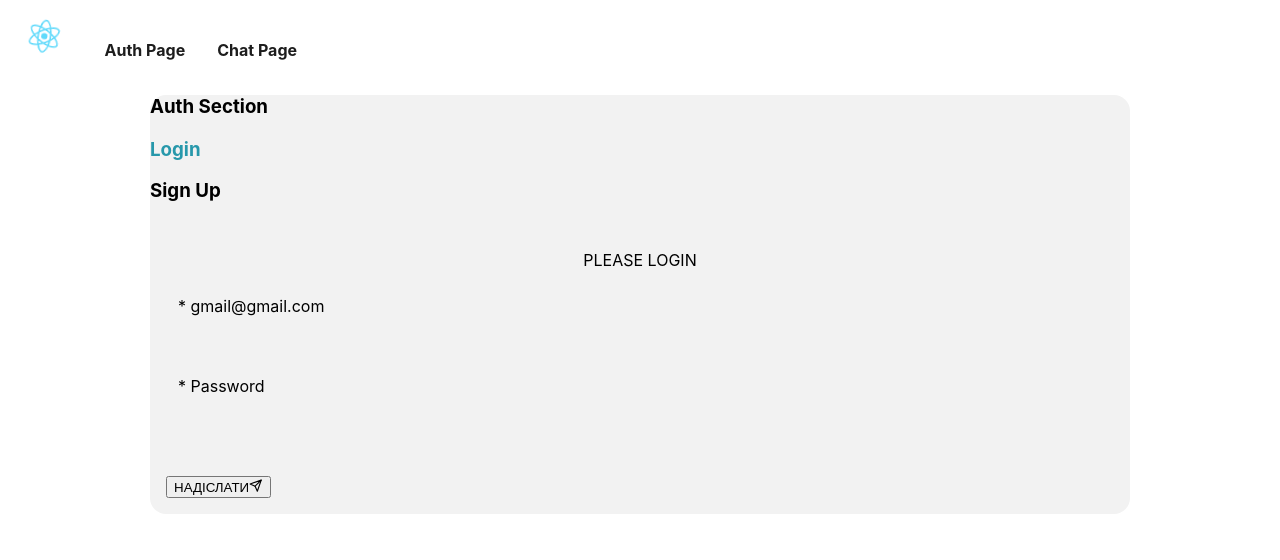
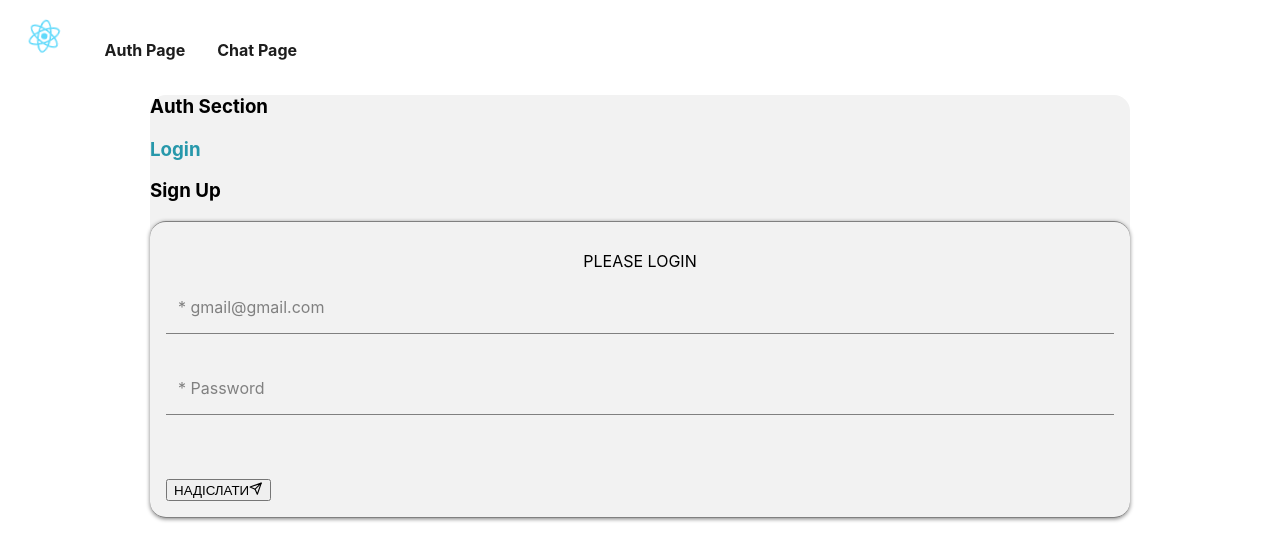
Before and after one commit to Tvido/reenbit-chat, a React (Create React App) app: page /auth in a window 1280 px wide. Shown: the top 560 px of the page. Built offline with nearby package versions, Linux system fonts and the light colour scheme.

Commit message:
add sing in logic
` and fix some styles

```diff
--- a/src/components/LoginForm/LoginForm.jsx
+++ b/src/components/LoginForm/LoginForm.jsx
@@ -1,20 +1,30 @@
+import React, {useState} from 'react'
 import { FiSend } from 'react-icons/fi';
 
 import s from './LoginForm.module.css';
 
 export const LoginForm = () => {
+  const [email, setEmail] = useState("")
+  const [password, setPassword] = useState("")
+
+  async function login(e) {
+    e.preventDefault()
+}
+
   return (
-    <form action="" className={s.container}>
+    <form action="" className={s.container} onSubmit={login}>
         <h1 className={s.title}>PLEASE LOGIN</h1>
         <div className={s.inputs}>
           <div className={s.content}>
             <input
+              required
               id="formEmail"
               type="email"
               name="email"
               autoComplete="off"
               placeholder=" "
               className={s.input}
+              onChange={(e) => setEmail(e.target.value)}
             />
             <label htmlFor="formEmail" className={s.label}>
               * gmail@gmail.com
@@ -23,12 +33,14 @@ export const LoginForm = () => {
 
           <div className={s.content}>
             <input
+              required
               id="formPass"
               type="password"
               name="password"
               autoComplete="off"
               placeholder=" "
               className={s.input}
+              onChange={(e) => setPassword(e.target.value)}
             />
             <label htmlFor="formPass" className={s.label}>
               * Password
--- a/src/components/LoginForm/LoginForm.module.css
+++ b/src/components/LoginForm/LoginForm.module.css
@@ -1,9 +1,9 @@
 .container {
-  border-top: 0.1rem solid var(--text-color-light);
-  border-bottom: 0.1rem solid var(--text-color-light);
+  border-top: 0.1rem solid grey;
+  border-bottom: 0.1rem solid grey;
   border-radius: 1rem;
   padding: 1rem;
-  box-shadow: 0 1px 4px hsla(var(--hue), 4%, 4%, .1);
+  box-shadow: 0 1px 4px grey;
 }
 
 .title {
@@ -21,7 +21,7 @@
 .content {
   position: relative;
   height: 3rem;
-  border-bottom: 1px solid var(--text-color-light);
+  border-bottom: 1px solid grey;
 }
 
 .input {
@@ -46,7 +46,7 @@
   left: .75rem;
   width: 100%;
   font-size: var(--small-font-size);
-  color: var(--text-color-light);
+  color: grey;
   transition: .3s;
 }
 
--- a/src/components/SignUpForm/SignUpForm.jsx
+++ b/src/components/SignUpForm/SignUpForm.jsx
@@ -48,7 +48,7 @@ async function register(e) {
     if (!image) return alert("Please, add your avatar")
     const url = await uploadImage(image)
     console.log('register url :>> ', url);
-  }
+}
 
   return (
     <>
--- a/src/components/SignUpForm/SignUpForm.module.css
+++ b/src/components/SignUpForm/SignUpForm.module.css
@@ -1,9 +1,9 @@
 .container {
-  border-top: 0.1rem solid var(--text-color-light);
-  border-bottom: 0.1rem solid var(--text-color-light);
+  border-top: 0.1rem solid grey;
+  border-bottom: 0.1rem solid grey;
   border-radius: 1rem;
   padding: 1rem;
-  box-shadow: 0 1px 4px hsla(var(--hue), 4%, 4%, .1);
+  box-shadow: 0 1px 4px grey;
 
 }
 
@@ -47,7 +47,7 @@
 .content {
   position: relative;
   height: 3rem;
-  border-bottom: 1px solid var(--text-color-light);
+  border-bottom: 1px solid grey;
 }
 
 .input {
@@ -72,7 +72,7 @@
   left: .75rem;
   width: 100%;
   font-size: var(--small-font-size);
-  color: var(--text-color-light);
+  color: grey;
   transition: .3s;
 }
 
```
